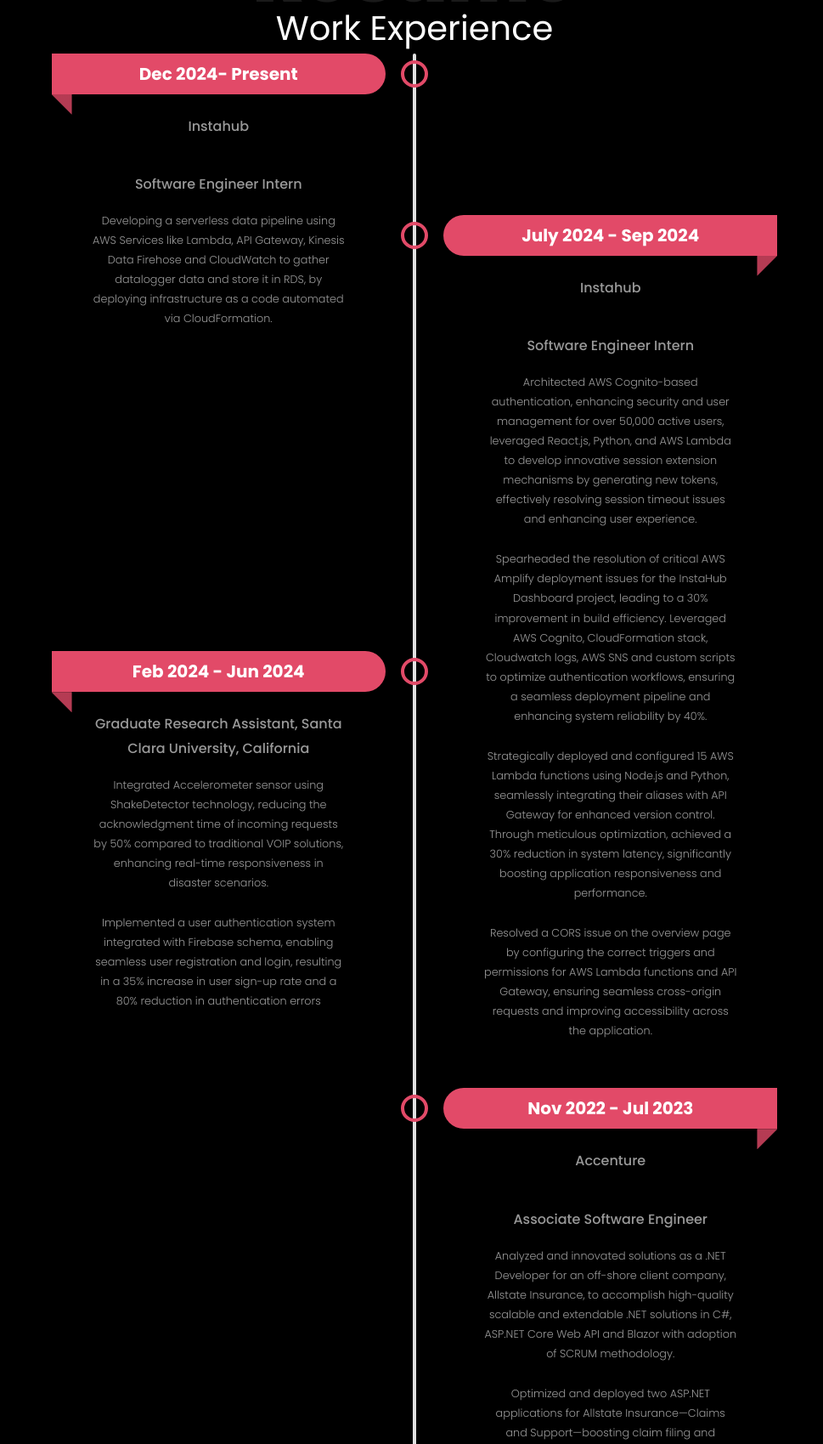
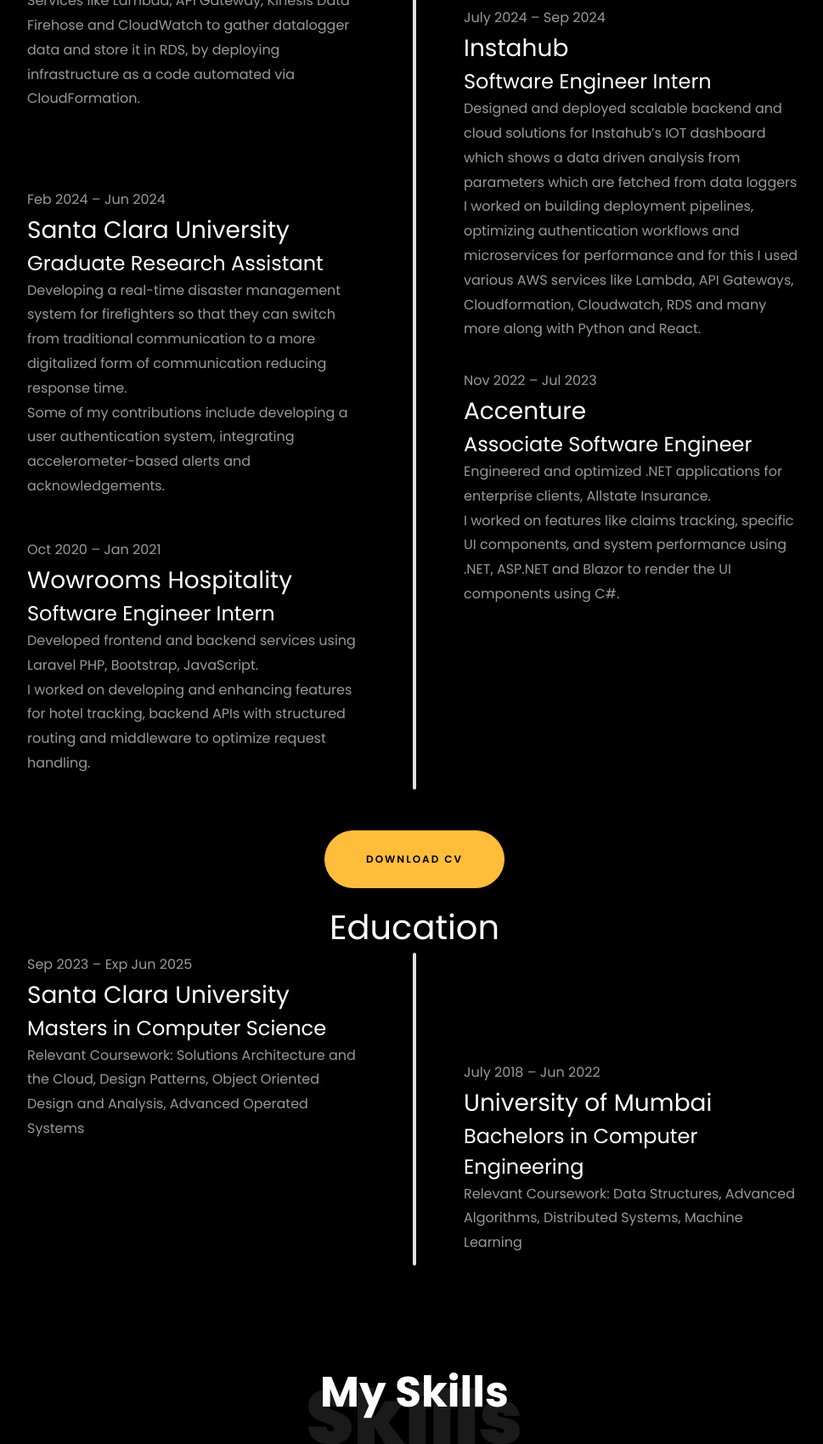
Before and after one commit to JoshuaGodinho/JoshuaGodinho.github.io, a plain HTML site: page index.html in a window 1280 px wide. Shown: the part 1747-3446 px from the top of the page at 85% size, without its empty margins (152-1121 px from the left). Drawn offline with Linux system fonts and the light colour scheme; files whose address does not match are found by name.

Commit message:
Update index.html

```diff
--- a/index.html
+++ b/index.html
@@ -166,64 +166,75 @@
     	</div>
     </section>
 
-    <section class="ftco-section ftco-no-pb" id="resume-section">
-    	<div class="container" >
-    	<div class="row justify-content-center pb-5">
-          <div class="col-md-10 heading-section text-center ftco-animate">
-          	<h1 class="big big-2">Resume</h1>
-            <h2 class="mb-4">Resume</h2>
-			<h1>Work Experience</h1>
-		<ul>
-		<li style="--accent-color:#E24A68">
-				<div class="date">Dec 2024- Present</div>
-				<div class="title">Instahub</div>
-				<div class="title">Software Engineer Intern</div>
-				<div class="descr">Developing a serverless data pipeline using AWS Services like Lambda, API Gateway, Kinesis Data Firehose and CloudWatch to gather datalogger data and store it in RDS, by deploying infrastructure as a code automated via CloudFormation.</div>
-		</li>
-		<li style="--accent-color:#E24A68">
-				<div class="date">July 2024 - Sep 2024</div>
-				<div class="title">Instahub</div>
-				<div class="title">Software Engineer Intern</div>
-				<div class="descr">Architected AWS Cognito-based authentication, enhancing security and user management for over 50,000 active users, leveraged React.js, Python, and AWS Lambda to develop innovative session extension mechanisms by generating new tokens, effectively resolving session timeout issues and enhancing user experience.</div>
-				<div class ="descr">Spearheaded the resolution of critical AWS Amplify deployment issues for the InstaHub Dashboard project, leading to a 30% improvement in build efficiency. Leveraged AWS Cognito, CloudFormation stack, Cloudwatch logs, AWS SNS and custom scripts to optimize authentication workflows, ensuring a seamless deployment pipeline and enhancing system reliability by 40%.</div>
-				<div class ="descr">Strategically deployed and configured 15 AWS Lambda functions using Node.js and Python, seamlessly integrating their aliases with API Gateway for enhanced version control. Through meticulous optimization, achieved a 30% reduction in system latency, significantly boosting application responsiveness and performance.
-				</div>
-				<div class ="descr">Resolved a CORS issue on the overview page by configuring the correct triggers and permissions for AWS Lambda functions and API Gateway, ensuring seamless cross-origin requests and improving accessibility across the application.
+    <section id="resume-section" class="timeline-section">
+		<h1 class="text-center">Work Experience</h1>
+		<ul class="timeline">
+		  <li>
+			<div class="timeline-date">Dec 2024 – Present</div>
+			<div class="timeline-card">
+			  <h3 class="company">Instahub</h3>
+			  <h4 class="role">Software Engineer Intern</h4>
+			  <p class="description">
+				Developing a serverless data pipeline using AWS Services like Lambda, API Gateway, Kinesis Data Firehose and CloudWatch to gather datalogger data and store it in RDS, by deploying infrastructure as a code automated via CloudFormation.
+			  </p>
 			</div>
 		  </li>
-    	<li style="--accent-color:#E24A68">
-			<div class="date">Feb 2024 - Jun 2024</div>
-			<div class="title">Graduate Research Assistant, Santa Clara University, California</div>
-			<div class="descr">Integrated Accelerometer sensor using ShakeDetector technology, reducing the acknowledgment time of incoming requests by 50% compared to traditional VOIP solutions, enhancing real-time responsiveness in disaster scenarios.</div>
-			<div class="descr">Implemented a user authentication system integrated with Firebase schema, enabling seamless user registration and login, resulting in a 35% increase in user sign-up rate and a 80% reduction in authentication errors
+		  <li>
+			<div class="timeline-date">July 2024 – Sep 2024</div>
+			<div class="timeline-card">
+			  <h3 class="company">Instahub</h3>
+			  <h4 class="role">Software Engineer Intern</h4>
+			  <p class="description">
+				Designed and deployed scalable backend and cloud solutions  for Instahub’s IOT dashboard which shows a data driven analysis from parameters which are fetched from data loggers
+			  </p>
+			  <p class="description">
+				I worked on building deployment pipelines, optimizing authentication workflows and microservices for performance and for this I used various AWS services like Lambda, API Gateways, Cloudformation, Cloudwatch, RDS and many more along with Python and React.
+			  </p>
 			</div>
 		  </li>
-
-    	<li style="--accent-color:#E24A68">
-			<div class="date">Nov 2022 - Jul 2023</div>
-			<div class="title">Accenture</div>
-			<div class="title">Associate Software Engineer</div>
-			<div class="descr">Analyzed and innovated solutions as a .NET Developer for an off-shore client company, Allstate Insurance, to  accomplish high-quality scalable and extendable .NET solutions in C#, ASP.NET Core Web API and Blazor with adoption of SCRUM methodology.</div>
-			<div class="descr">Optimized and deployed two ASP.NET applications for Allstate Insurance—Claims and Support—boosting claim filing and tracking efficiency by 17%.</div>
-			<div class="descr">Implemented advanced ASP.NET caching mechanisms, improving web application performance and scalability by 40%.Enhanced application configuration and testing, leading to a 4% increase in business productivity over a period of 9 months, with a 15% decrease in server load and response times.
-			</div>
-			<div class="descr">Developed and integrated Web APIs to facilitate seamless communication between web applications and databases, ensuring timely data delivery and efficient data flow. This resulted in a 35% improvement in data retrieval speed and a 50% reduction in data latency, significantly enhancing user interface responsiveness and backend system reliability.
+		  <li>
+			<div class="timeline-date">Feb 2024 – Jun 2024</div>
+			<div class="timeline-card">
+			  <h3 class="company">Santa Clara University</h3>
+			  <h4 class="role">Graduate Research Assistant</h4>
+			  <p class="description">
+				Developing a real-time disaster management system for firefighters so that they can switch from traditional communication to a more digitalized form of communication reducing response time.
+			  </p>
+			  <p class="description">
+				Some of my contributions include developing a user authentication system, integrating accelerometer-based alerts and acknowledgements.
+			  </p>
 			</div>
 		  </li>
-
-    	<li style="--accent-color:#E24A68">
-			<div class="date">Oct 2020 - Jan 2021</div>
-			<div class="title">Wowrooms Hospitality</div>
-			<div class="title">Software Engineer Intern</div>
-			<div class="descr">Led a cross-functional team and developed a dynamic and robust application for Hourly Rooms, as the frontend team lead, with adoption of Agile methodologies, improving project delivery efficiency by 25%.
-			</div>
-			<div class="descr">Engineered and deployed APIs initially using Django REST framework before transitioning to Laravel PHP for its advanced routing mechanisms and middleware capabilities, resulting in a 35% increase in API response efficiency.</div>
-			<div class="descr">Integrated  Google Maps API for geolocation services, enabling hotel tracking on maps, which increased database query efficiency and reduced page load times by 40%.
-			</div>
-			<div class="descr">Implemented JavaScript and Bootstrap for the UI and utilized Laravel PHP for backend functionalities, enhancing frontend-backend integration by 30%.
+		  <li>
+			<div class="timeline-date">Nov 2022 – Jul 2023</div>
+			<div class="timeline-card">
+			  <h3 class="company">Accenture</h3>
+			  <h4 class="role">Associate Software Engineer</h4>
+			  <p class="description">
+				Engineered and optimized .NET applications for enterprise clients, Allstate Insurance.
+			  </p>
+			  <p class="description">
+				I worked on features like claims tracking, specific UI components, and system performance using .NET, ASP.NET and Blazor to render the UI components using C#.
+			  </p>
 			</div>
 		  </li>
+		  <li>
+			<div class="timeline-date">Oct 2020 – Jan 2021</div>
+			<div class="timeline-card">
+			  <h3 class="company">Wowrooms Hospitality</h3>
+			  <h4 class="role">Software Engineer Intern</h4>
+			  <p class="description">
+				Developed frontend and backend services using Laravel PHP, Bootstrap, JavaScript.
+			  </p>
+			  <p class="description">
+				I worked on developing and enhancing features for hotel tracking, backend APIs with structured routing and middleware to optimize request handling.
+
+			  </p>
+			</div>
+		  </li>
+		  <!-- Repeat for each experience -->
 		</ul>
+	  </section>
 
 
     		<div class="row justify-content-center mt-5">
@@ -231,39 +242,33 @@
     				<p><a href="./JoshuaGodinhoResume.pdf" class="btn btn-primary py-4 px-5" download="JoshuaGodinhoResume.pdf" target="_blank">Download CV</a></p>
     			</div>
     		</div>
-		</div>
-    	</div>
-		</div>
-    </section>
 
 
-	<section class="ftco-section ftco-no-pb" id="resume-section">
-    	<div class="container">
-    	<div class="row justify-content-center pb-5">
-          <div class="col-md-10 heading-section text-center ftco-animate">
-			<h1>Education</h1>
-		<ul>
-
-    	<li style="--accent-color:#FBCA3E">
-			<div class="date">Sep 2023 - Expected Jun 2025</div>
-			<div class="title">Masters in Computer Science at Santa Clara University</div>
-			<div class="descr">	Relevant Coursework:  Algorithms, Object Oriented Design and Analysis, Machine Learning</div>
-			<div class="descr">	GPA : 3.8</div>
-
+			<section id="resume-section" class="timeline-section">
+				<h1 class="text-center">Education</h1>
+				<ul class="timeline">
+				  <li>
+					<div class="timeline-date">Sep 2023 – Exp Jun 2025</div>
+					<div class="timeline-card">
+					  <h3 class="company">Santa Clara University</h3>
+					  <h4 class="role">Masters in Computer Science</h4>
+					  <p class="description">
+						Relevant Coursework: Solutions Architecture and the Cloud, Design Patterns, Object Oriented Design and Analysis, Advanced Operated Systems
+					  </p>
+					</div>
 				  </li>
-
-    	<li style="--accent-color:#FBCA3E">
-			<div class="date">July 2018 - June 2022</div>
-			<div class="title">Bachelors in Engineering in Computer Science</div>
-			<div class="descr">	Course Electives:  Cloud Computing, Data Structures, Operating Systems, DevOps, Advanced Algorithms</div>
-			<div class="descr">	GPA : 3.85</div>
+				  <li>
+					<div class="timeline-date">July 2018 – Jun 2022</div>
+					<div class="timeline-card">
+					  <h3 class="company">University of Mumbai</h3>
+					  <h4 class="role">Bachelors in Computer Engineering</h4>
+					  <p class="description">
+						Relevant Coursework: Data Structures, Advanced Algorithms, Distributed Systems, Machine Learning
+					  </p>
+					</div>
 				  </li>
-
+				  <!-- Repeat for each experience -->
 				</ul>
-
-		</div>
-    	</div>
-		</div>
 			  </section>
 
 		<section class="ftco-section" id="skills-section">
```
Lines whose indentation alone changed are shown as unchanged.
